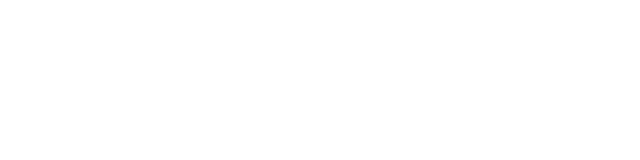
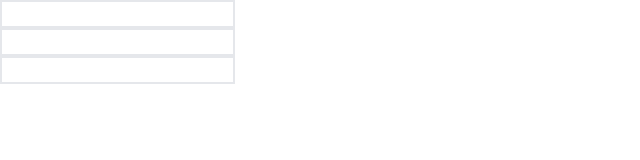
Before and after one commit to Anyungu/input-display-dashboard, a React (Create React App) app: page / in a window 1280 px wide. Shown: the top 160 px of the page, without its empty margins (0-640 px from the left). Built offline with nearby package versions, Linux system fonts and the light colour scheme.

Commit message:
Create inputs function

```diff
--- a/package.json
+++ b/package.json
@@ -8,6 +8,7 @@
     "@testing-library/user-event": "^13.5.0",
     "react": "^18.2.0",
     "react-dom": "^18.2.0",
+    "react-router-dom": "^6.3.0",
     "react-scripts": "5.0.1",
     "web-vitals": "^2.1.4"
   },
--- a/src/App.js
+++ b/src/App.js
@@ -1,9 +1,11 @@
-
+import React from "react";
+import Input from "./components/Input";
 
 function App() {
+
   return (
     <div>
-
+      <Input />
     </div>
   );
 }
--- a/src/components/Input.js
+++ b/src/components/Input.js
@@ -0,0 +1,53 @@
+import React, { useState } from "react";
+
+function Input() {
+
+  const [inputOne, setInputOne] = useState("")
+  const [inputTwo, setInputTwo] = useState("")
+  const [inputThree, setInputThree] = useState("")
+
+  function handleInputOneChange(e) {
+    setInputOne(e.target.value)
+  }
+
+  function handleInputTwoChange(e) {
+    setInputTwo(e.target.value)
+  }
+
+  function handleInputThreeChange(e) {
+    setInputThree(e.target.value)
+  }
+
+  return (
+    <div>
+      <div>
+        <input
+        onkeydown="return /[a-z]/i.test(event.key)"
+        className="border-2"
+        value={inputOne}
+        onChange={handleInputOneChange}
+        />
+      </div>
+
+      <div>
+        <input
+        className="border-2"
+        value={inputTwo}
+        onChange={handleInputTwoChange}
+        />
+      </div>
+
+      <div>
+        <input
+        className="border-2"
+        onkeydown="return /[a-z]/i.test(event.key)"
+        value={inputThree}
+        onChange={handleInputThreeChange}
+        />
+      </div>
+
+    </div>
+  )
+}
+
+export default Input;
--- a/src/page/Dashboard.js
+++ b/src/page/Dashboard.js
@@ -2,7 +2,9 @@ import React, { useState } from "react"
 
 function Dashboard() {
 
-    const [inputOne, setInputOne] = useState("")
+
+
+
 
     return (<div>
 
```
Also changed, not shown: 1 other file (tests, documents, lock files or other folders).
